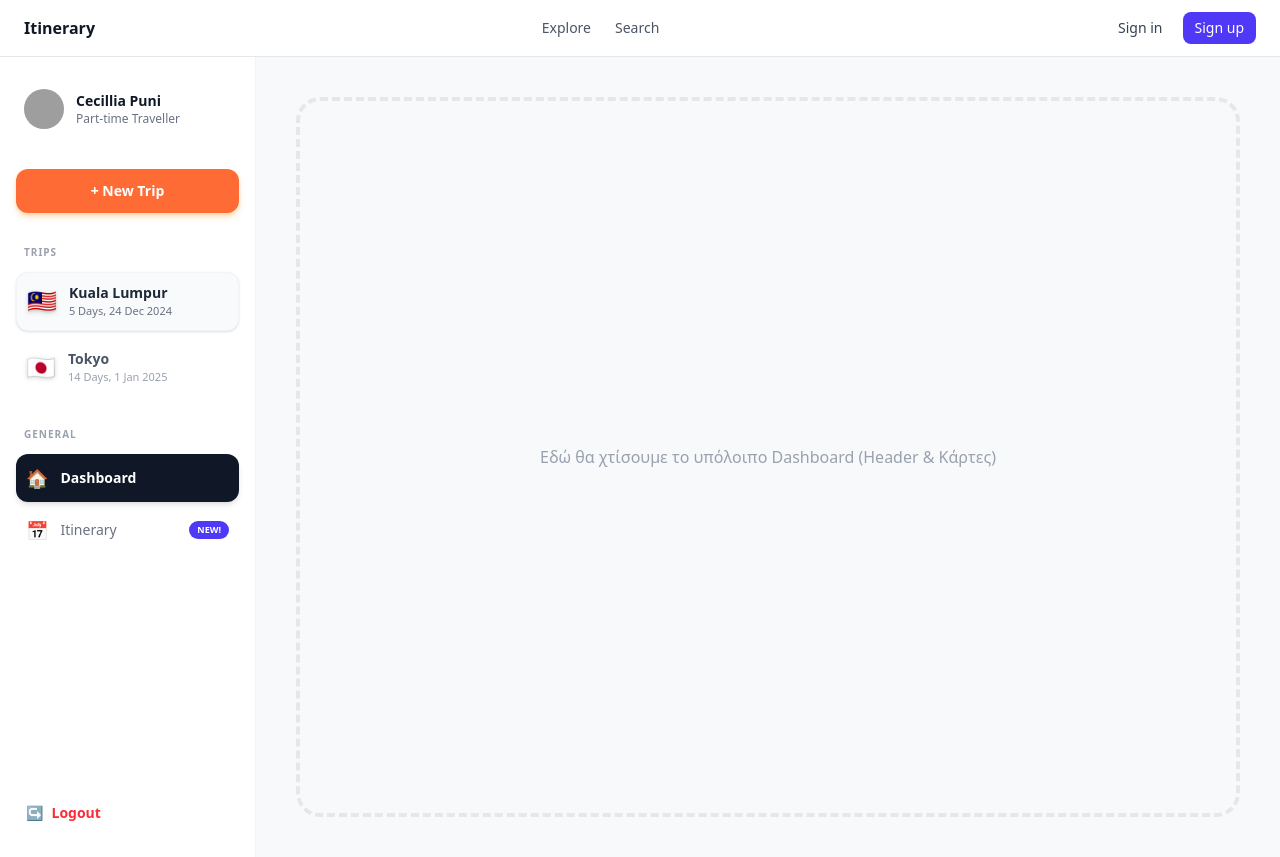
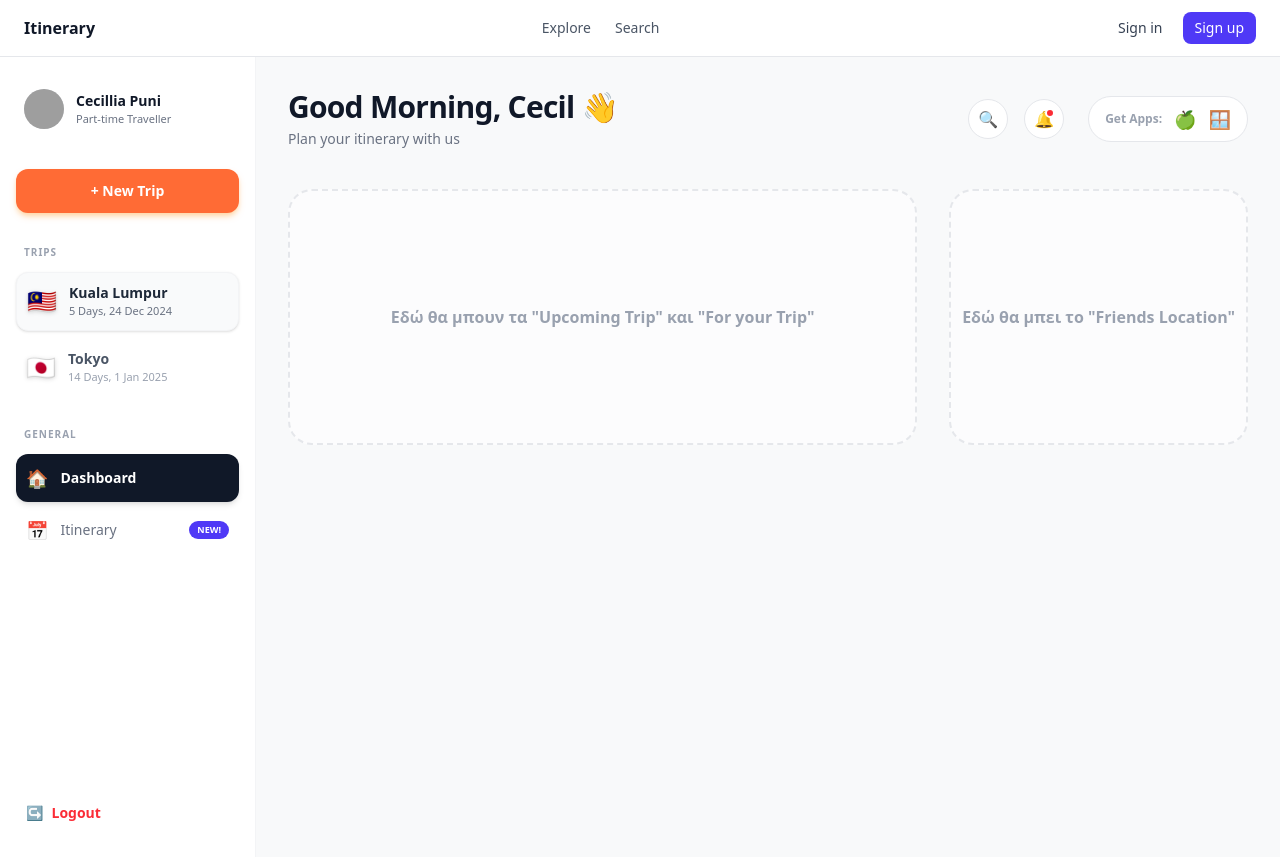
Before and after one commit to gkazakos-ux/travel-platform, a Next.js app: page / in a window 1280 px wide. Built offline with nearby package versions, Linux system fonts and the light colour scheme; no server answers; grey boxes are pictures that could not be loaded.

Commit message:
Update page.tsx

```diff
--- a/app/(marketing)/page.tsx
+++ b/app/(marketing)/page.tsx
@@ -1,22 +1,26 @@
+import Image from "next/image";
+
 export default function HomePage() {
   return (
-    // Ο κεντρικός καμβάς: πιάνει όλη την οθόνη (min-h-screen), έχει απαλό γκρι φόντο
     <div className="min-h-screen bg-[#F8F9FA] flex text-gray-900 font-sans">
 
       {/* 1. ΑΡΙΣΤΕΡΗ ΜΠΑΡΑ (SIDEBAR) */}
       <aside className="w-64 bg-white border-r border-gray-100 flex flex-col justify-between py-6 px-4">
-
-        {/* Πάνω τμήμα της μπάρας */}
         <div>
-          {/* Profile Section */}
+          {/* Profile Section - Διορθωμένο με το Image του Next.js */}
           <div className="flex items-center gap-3 mb-8 cursor-pointer hover:bg-gray-50 p-2 rounded-xl transition">
-            <div className="w-10 h-10 rounded-full bg-gray-200 overflow-hidden">
-              {/* Χρησιμοποιούμε μια τυχαία εικόνα για placeholder */}
-              <img src="https://i.pravatar.cc/150?img=47" alt="Profile" className="w-full h-full object-cover" />
+            <div className="w-10 h-10 rounded-full bg-gray-200 overflow-hidden relative">
+              <Image
+                src="https://i.pravatar.cc/150?img=47"
+                alt="Profile"
+                fill
+                unoptimized // Το βάζουμε για να μη ζητήσει ρυθμίσεις domain το Next.js για εξωτερικά links
+                className="object-cover"
+              />
             </div>
             <div>
               <h3 className="text-sm font-bold">Cecillia Puni</h3>
-              <p className="text-xs text-gray-500">Part-time Traveller</p>
+              <p className="text-[11px] text-gray-500">Part-time Traveller</p>
             </div>
           </div>
 
@@ -63,22 +67,60 @@ export default function HomePage() {
           </div>
         </div>
 
-        {/* Κάτω τμήμα της μπάρας (Logout) */}
+        {/* Logout */}
         <div>
           <button className="flex items-center gap-2 text-sm text-red-500 font-bold hover:text-red-600 hover:bg-red-50 p-2.5 rounded-xl w-full transition">
             <span>↪️</span> Logout
           </button>
         </div>
-
       </aside>
 
-      {/* 2. ΚΕΝΤΡΙΚΟ ΠΕΡΙΕΧΟΜΕΝΟ (Προσωρινά Placeholder) */}
-      <main className="flex-1 p-10">
-        <div className="h-full border-4 border-dashed border-gray-200 rounded-3xl flex items-center justify-center">
-          <p className="text-gray-400 font-medium">Εδώ θα χτίσουμε το υπόλοιπο Dashboard (Header & Κάρτες)</p>
+      {/* 2. ΚΕΝΤΡΙΚΟ ΠΕΡΙΕΧΟΜΕΝΟ */}
+      <main className="flex-1 p-8 overflow-y-auto">
+
+        {/* HEADER */}
+        <header className="flex justify-between items-center mb-10">
+          <div>
+            <h1 className="text-3xl font-extrabold tracking-tight">Good Morning, Cecil 👋</h1>
+            <p className="text-gray-500 mt-1 text-sm font-medium">Plan your itinerary with us</p>
+          </div>
+
+          <div className="flex items-center gap-4">
+            {/* Search Icon */}
+            <button className="w-10 h-10 bg-white rounded-full border border-gray-200 flex items-center justify-center hover:shadow-md transition text-gray-500">
+              🔍
+            </button>
+
+            {/* Notification Icon */}
+            <button className="w-10 h-10 bg-white rounded-full border border-gray-200 flex items-center justify-center hover:shadow-md transition text-gray-500 relative">
+              🔔
+              {/* Το κόκκινο κυκλάκι ειδοποίησης */}
+              <span className="absolute top-2 right-2 w-2.5 h-2.5 bg-red-500 border-2 border-white rounded-full"></span>
+            </button>
+
+            {/* Get Apps */}
+            <div className="flex items-center gap-3 bg-white border border-gray-200 rounded-full px-4 py-2 ml-2">
+              <span className="text-xs font-bold text-gray-400">Get Apps:</span>
+              <span className="text-lg cursor-pointer hover:opacity-70">🍏</span>
+              <span className="text-lg cursor-pointer hover:opacity-70">🪟</span>
+            </div>
+          </div>
+        </header>
+
+        {/* Ο ΧΩΡΟΣ ΓΙΑ ΤΙΣ ΚΑΡΤΕΣ (Placeholder) */}
+        <div className="grid grid-cols-3 gap-8">
+          {/* Αριστερή Στήλη (Πιάνει τα 2/3) */}
+          <div className="col-span-2 border-2 border-dashed border-gray-200 rounded-3xl h-64 flex items-center justify-center bg-white/50">
+             <p className="text-gray-400 font-bold">Εδώ θα μπουν τα "Upcoming Trip" και "For your Trip"</p>
+          </div>
+
+          {/* Δεξιά Στήλη (Πιάνει το 1/3) */}
+          <div className="col-span-1 border-2 border-dashed border-gray-200 rounded-3xl h-64 flex items-center justify-center bg-white/50">
+             <p className="text-gray-400 font-bold">Εδώ θα μπει το "Friends Location"</p>
+          </div>
         </div>
+
       </main>
-
     </div>
   );
 }
```
